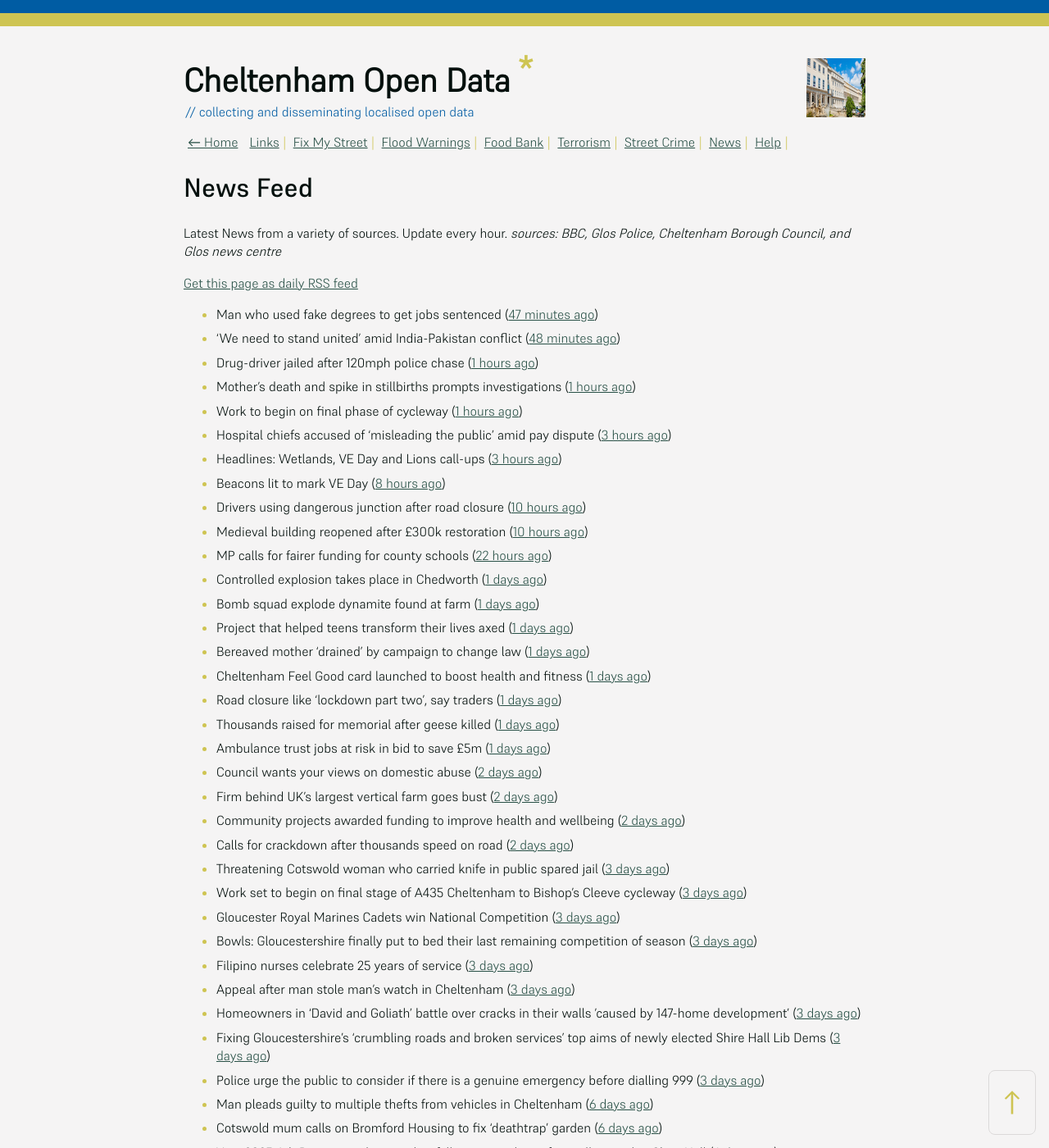
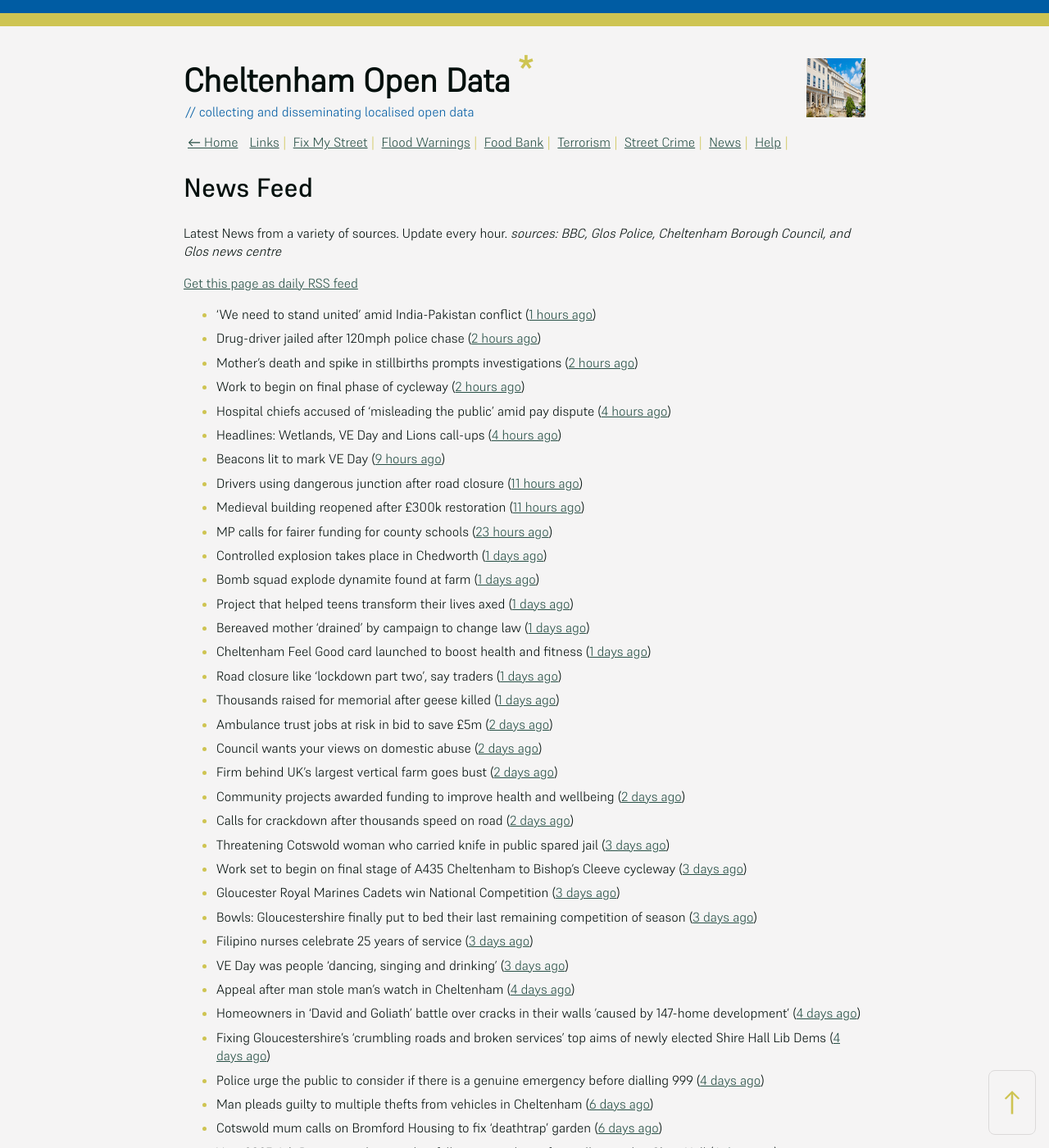
Before and after one commit to mat-0/cheltenham-open-data, a Jekyll site: the page built from _pages/news.md, in a window 1280 px wide and 1400 px high. Shown: the whole window at 82% size. Built offline with Jekyll 4.4.1, drawn with Linux system fonts in a browser that asks for light colours; some of the changed text lies outside the part shown.

Commit message:
Updated 2025-05-09 16:58:15

```diff
--- a/_pages/news.md
+++ b/_pages/news.md
@@ -12,17 +12,16 @@ _sources: BBC, Glos Police, Cheltenham Borough Council, and Glos news centre_
 [Get this page as daily RSS feed](/daily.rss)
 
 <!-- news_marker starts -->
-- Man who used fake degrees to get jobs sentenced ([47 minutes ago](https://www.bbc.com/news/articles/c3e5jq814x4o))
-- 'We need to stand united' amid India-Pakistan conflict ([48 minutes ago](https://www.bbc.com/news/articles/cx202gvxgj7o))
-- Drug-driver jailed after 120mph police chase ([1 hours ago](https://www.bbc.com/news/articles/c8jgl2gdj3jo))
-- Mother’s death and spike in stillbirths prompts investigations ([1 hours ago](https://gloucesternewscentre.co.uk/mothers-death-and-spike-in-stillbirths-prompts-investigations/))
-- Work to begin on final phase of cycleway ([1 hours ago](https://www.bbc.com/news/articles/cjwq3242dego))
-- Hospital chiefs accused of ‘misleading the public’ amid pay dispute ([3 hours ago](https://gloucesternewscentre.co.uk/hospital-chiefs-accused-of-misleading-the-public-amid-pay-dispute/))
-- Headlines: Wetlands, VE Day and Lions call-ups ([3 hours ago](https://www.bbc.com/news/articles/c4gre522d7lo))
-- Beacons lit to mark VE Day ([8 hours ago](https://www.bbc.com/news/videos/c74nln2wnzko))
-- Drivers using dangerous junction after road closure ([10 hours ago](https://www.bbc.com/news/articles/c0qnq5jvwz0o))
-- Medieval building reopened after £300k restoration ([10 hours ago](https://www.bbc.com/news/articles/cwy6y3d1xz0o))
-- MP calls for fairer funding for county schools ([22 hours ago](https://www.bbc.com/news/articles/c14kz050y3ro))
+- 'We need to stand united' amid India-Pakistan conflict ([1 hours ago](https://www.bbc.com/news/articles/cx202gvxgj7o))
+- Drug-driver jailed after 120mph police chase ([2 hours ago](https://www.bbc.com/news/articles/c8jgl2gdj3jo))
+- Mother’s death and spike in stillbirths prompts investigations ([2 hours ago](https://gloucesternewscentre.co.uk/mothers-death-and-spike-in-stillbirths-prompts-investigations/))
+- Work to begin on final phase of cycleway ([2 hours ago](https://www.bbc.com/news/articles/cjwq3242dego))
+- Hospital chiefs accused of ‘misleading the public’ amid pay dispute ([4 hours ago](https://gloucesternewscentre.co.uk/hospital-chiefs-accused-of-misleading-the-public-amid-pay-dispute/))
+- Headlines: Wetlands, VE Day and Lions call-ups ([4 hours ago](https://www.bbc.com/news/articles/c4gre522d7lo))
+- Beacons lit to mark VE Day ([9 hours ago](https://www.bbc.com/news/videos/c74nln2wnzko))
+- Drivers using dangerous junction after road closure ([11 hours ago](https://www.bbc.com/news/articles/c0qnq5jvwz0o))
+- Medieval building reopened after £300k restoration ([11 hours ago](https://www.bbc.com/news/articles/cwy6y3d1xz0o))
+- MP calls for fairer funding for county schools ([23 hours ago](https://www.bbc.com/news/articles/c14kz050y3ro))
 - Controlled explosion takes place in Chedworth ([1 days ago](https://gloucesternewscentre.co.uk/controlled-explosion-takes-place-in-chedworth/))
 - Bomb squad explode dynamite found at farm ([1 days ago](https://www.bbc.com/news/articles/c0k34gzdmxko))
 - Project that helped teens transform their lives axed ([1 days ago](https://www.bbc.com/news/articles/ckg1gmmn82zo))
@@ -30,7 +29,7 @@ _sources: BBC, Glos Police, Cheltenham Borough Council, and Glos news centre_
 - Cheltenham Feel Good card launched to boost health and fitness ([1 days ago](https://www.cheltenham.gov.uk/news/article/3007/cheltenham_feel_good_card_launched_to_boost_health_and_fitness))
 - Road closure like 'lockdown part two', say traders ([1 days ago](https://www.bbc.com/news/articles/c3r8r3yrjgjo))
 - Thousands raised for memorial after geese killed ([1 days ago](https://www.bbc.com/news/articles/cn80d0k231yo))
-- Ambulance trust jobs at risk in bid to save £5m ([1 days ago](https://www.bbc.com/news/articles/c078721k50xo))
+- Ambulance trust jobs at risk in bid to save £5m ([2 days ago](https://www.bbc.com/news/articles/c078721k50xo))
 - Council wants your views on domestic abuse ([2 days ago](https://gloucesternewscentre.co.uk/council-wants-your-views-on-domestic-abuse/))
 - Firm behind UK's largest vertical farm goes bust ([2 days ago](https://www.bbc.com/news/articles/c9qwq5245zvo))
 - Community projects awarded funding to improve health and wellbeing ([2 days ago](https://www.cheltenham.gov.uk/news/article/3006/community_projects_awarded_funding_to_improve_health_and_wellbeing))
@@ -40,10 +39,11 @@ _sources: BBC, Glos Police, Cheltenham Borough Council, and Glos news centre_
 - Gloucester Royal Marines Cadets win National Competition ([3 days ago](https://gloucesternewscentre.co.uk/gloucester-royal-marines-cadets-win-national-competition/))
 - Bowls: Gloucestershire finally put to bed their last remaining competition of season ([3 days ago](https://gloucesternewscentre.co.uk/bowls-gloucestershire-finally-put-to-bed-their-last-remaining-competition-of-season/))
 - Filipino nurses celebrate 25 years of service ([3 days ago](https://gloucesternewscentre.co.uk/filipino-nurses-celebrate-25-years-of-service/))
-- Appeal after man stole man’s watch in Cheltenham ([3 days ago](https://gloucesternewscentre.co.uk/appeal-after-man-stole-mans-watch-in-cheltenham/))
-- Homeowners in ‘David and Goliath’ battle over cracks in their walls ’caused by 147-home development’ ([3 days ago](https://gloucesternewscentre.co.uk/homeowners-in-david-and-goliath-battle-over-cracks-in-their-walls-caused-by-147-home-development/))
-- Fixing Gloucestershire’s ‘crumbling roads and broken services’ top aims of newly elected Shire Hall Lib Dems ([3 days ago](https://gloucesternewscentre.co.uk/fixing-gloucestershires-crumbling-roads-and-broken-services-top-aims-of-newly-elected-shire-hall-lib-dems/))
-- Police urge the public to consider if there is a genuine emergency before dialling 999 ([3 days ago](https://gloucesternewscentre.co.uk/police-urge-the-public-to-consider-if-there-is-a-genuine-emergency-before-dialling-999/))
+- VE Day was people 'dancing, singing and drinking' ([3 days ago](https://www.bbc.com/news/articles/cvg9y4pye5ro))
+- Appeal after man stole man’s watch in Cheltenham ([4 days ago](https://gloucesternewscentre.co.uk/appeal-after-man-stole-mans-watch-in-cheltenham/))
+- Homeowners in ‘David and Goliath’ battle over cracks in their walls ’caused by 147-home development’ ([4 days ago](https://gloucesternewscentre.co.uk/homeowners-in-david-and-goliath-battle-over-cracks-in-their-walls-caused-by-147-home-development/))
+- Fixing Gloucestershire’s ‘crumbling roads and broken services’ top aims of newly elected Shire Hall Lib Dems ([4 days ago](https://gloucesternewscentre.co.uk/fixing-gloucestershires-crumbling-roads-and-broken-services-top-aims-of-newly-elected-shire-hall-lib-dems/))
+- Police urge the public to consider if there is a genuine emergency before dialling 999 ([4 days ago](https://gloucesternewscentre.co.uk/police-urge-the-public-to-consider-if-there-is-a-genuine-emergency-before-dialling-999/))
 - Man pleads guilty to multiple thefts from vehicles in Cheltenham ([6 days ago](https://gloucesternewscentre.co.uk/man-pleads-guilty-to-multiple-thefts-from-vehicles-in-cheltenham/))
 - Cotswold mum calls on Bromford Housing to fix ‘deathtrap’ garden ([6 days ago](https://gloucesternewscentre.co.uk/cotswold-mum-calls-on-bromford-housing-to-fix-deathtrap-garden/))
 - Vote 2025: Lib Dems win elections but fall one seat short of overall control at Shire Hall ([6 days ago](https://gloucesternewscentre.co.uk/vote-2025-lib-dems-win-elections-but-fall-one-seat-short-of-overall-control-at-shire-hall/))
```
Also changed, not shown: other parts of _pages/news.md (+1 -1 lines), _data/flood.json (+5 -69 lines), index.md (+5 -5 lines).
